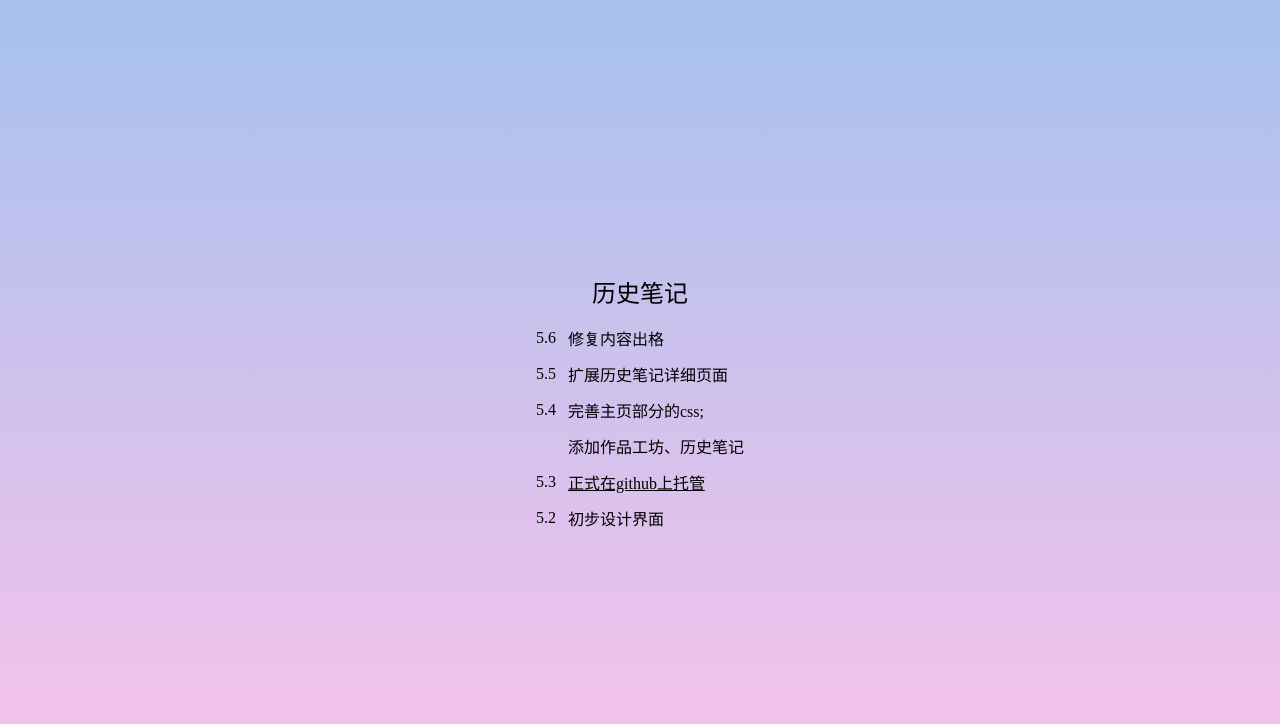
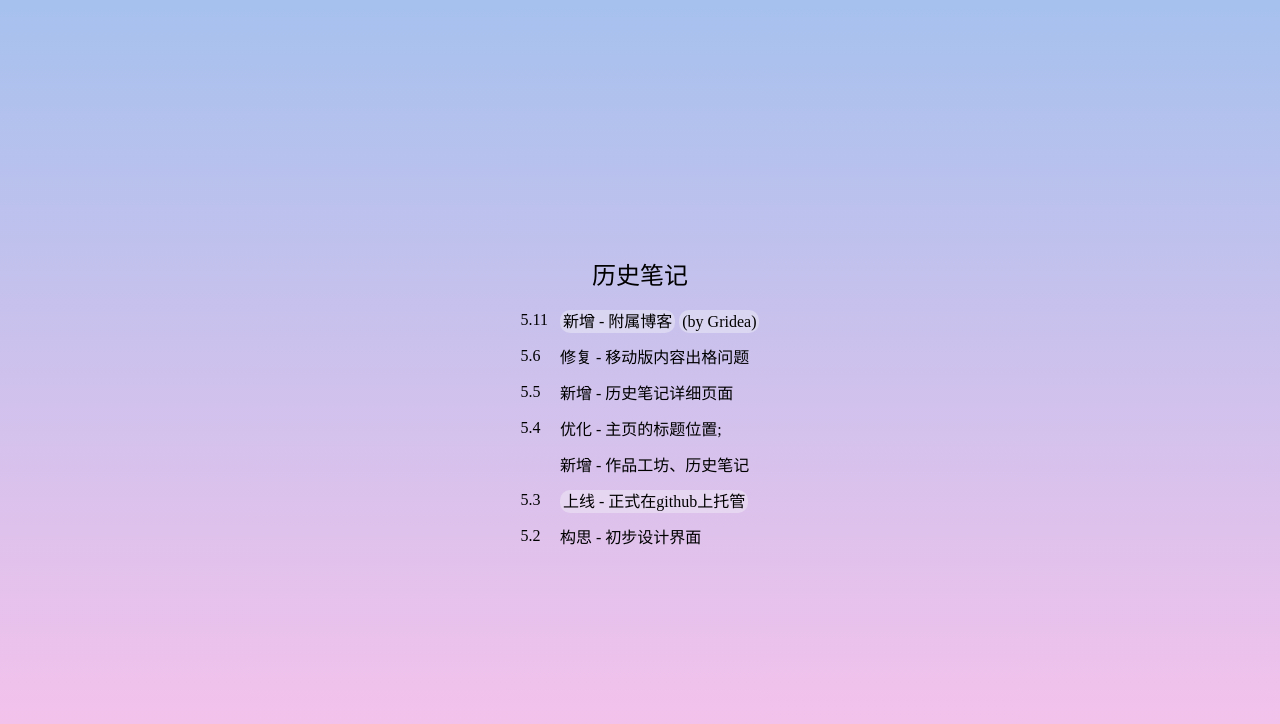
Before and after one commit to wzyskq/wzyskq.github.io, a plain HTML site: page html/d2.html in a window 1280 px wide. Drawn offline with Linux system fonts and the light colour scheme.

Commit message:
Add files via upload
新增博客链接

```diff
--- a/css/d2.css
+++ b/css/d2.css
@@ -26,3 +26,9 @@ table td{
 table td a{
     color: #000;
 }
+.borderr{
+    /* border-bottom: 3px solid aliceblue; */
+    background-color: rgba(246, 246, 246, 0.375);
+    border-radius: 10px;
+    padding: 3px;
+}
--- a/html/d2.html
+++ b/html/d2.html
@@ -13,30 +13,36 @@
         <caption>历史笔记</caption>
 
 
-
+        <tr>
+            <td>5.11</td>
+            <td>
+                <a href="https://wzyskq.github.io/pw2/" class="borderr">新增 - 附属博客</a>
+                <a href="https://gridea.dev/" class="borderr" target="_blank">(by Gridea)</a>
+            </td>
+        </tr>
         <tr>
             <td>5.6</td>
-            <td>修复内容出格</td>
+            <td>修复 - 移动版内容出格问题</td>
         </tr>
         <tr>
             <td>5.5</td>
-            <td>扩展历史笔记详细页面</td>
+            <td>新增 - 历史笔记详细页面</td>
         </tr>
         <tr>
             <td>5.4</td>
-            <td>完善主页部分的css;</td>
+            <td>优化 - 主页的标题位置;</td>
         </tr>
         <tr>
             <td>&nbsp;</td>
-            <td>添加作品工坊、历史笔记</td>
+            <td>新增 - 作品工坊、历史笔记</td>
         </tr>
         <tr>
             <td>5.3</td>
-            <td><a href="../i/ihtml/i1.html"><ins>正式在github上托管</ins></a></td>
+            <td><a href="../i/ihtml/i1.html" class="borderr">上线 - 正式在github上托管</a></td>
         </tr>
         <tr>
             <td>5.2</td>
-            <td>初步设计界面</td>
+            <td>构思 - 初步设计界面</td>
         </tr>
 
 
```
Also changed, not shown: index.html (+8 -6 lines).
